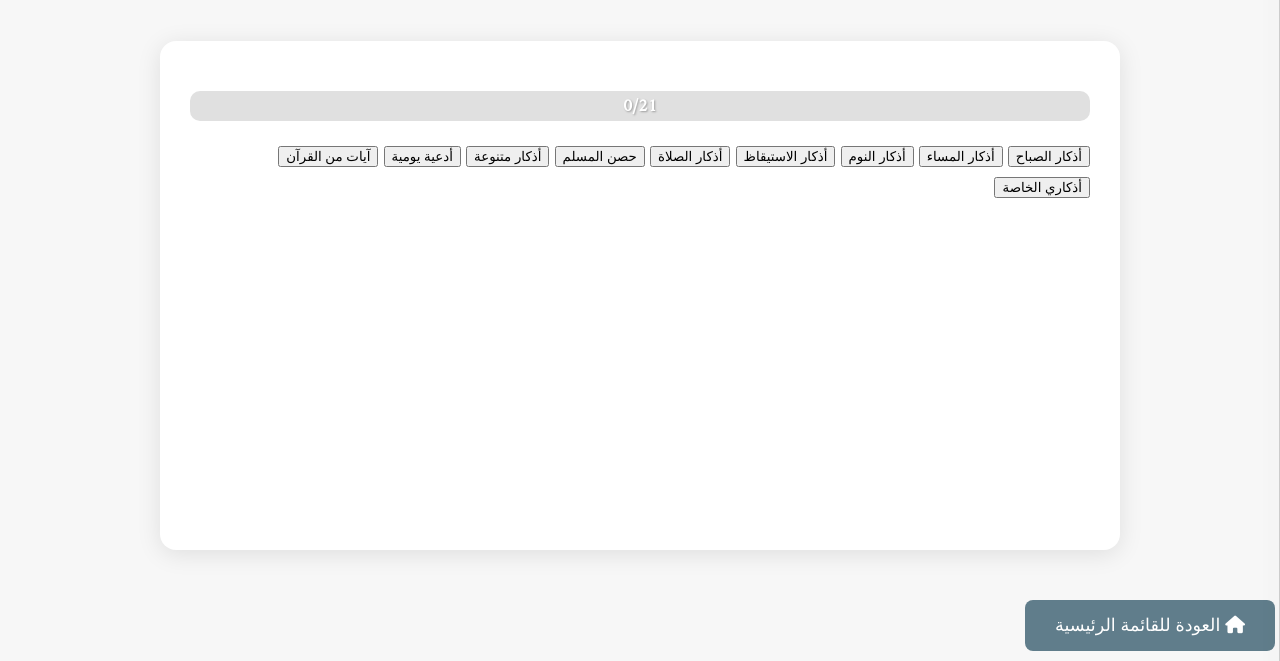
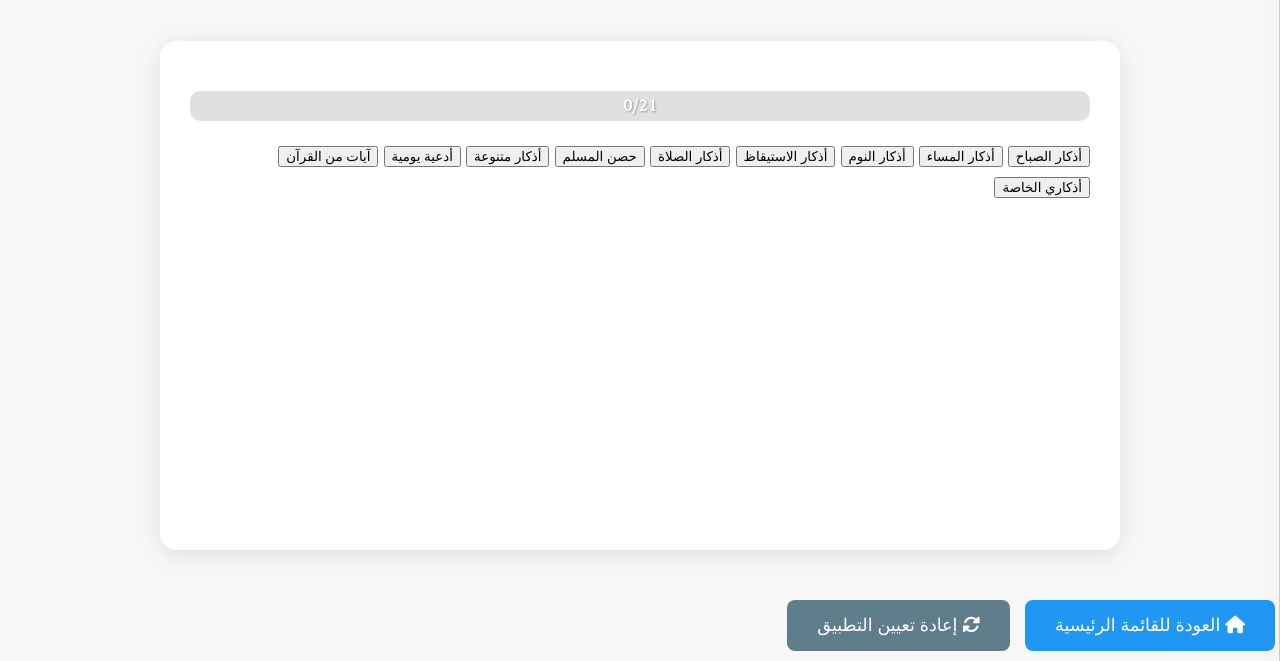
Before and after one commit to fazaziai703-cmd/fazazi-azkar, a plain HTML site: page index.html in a window 1280 px wide. Shown: the part 139-800 px from the top of the page. Drawn offline with Linux system fonts and the light colour scheme; a web font is replaced by a local one.

Commit message:
Update index.html
Fixing a problem with the main UI

```diff
--- a/index.html
+++ b/index.html
@@ -112,7 +112,8 @@
 
   <!-- Fixed bottom buttons -->
   <div class="top-fixed-buttons">
-    <button class="button" style="background:#607d8b;" onclick="resetApp()"><i class="fas fa-home"></i> العودة للقائمة الرئيسية</button>
+    <button class="button" style="background:#2196f3;" onclick="openTab('mainTab')"><i class="fas fa-home"></i> العودة للقائمة الرئيسية</button>
+    <button class="button" style="background:#607d8b;" onclick="resetApp()"><i class="fas fa-sync-alt"></i> إعادة تعيين التطبيق</button>
     <button id="installAppBtn" class="button" style="background:#8bc34a; display:none;"><i class="fas fa-plus"></i> تثبيت التطبيق</button>
   </div>
 
```
